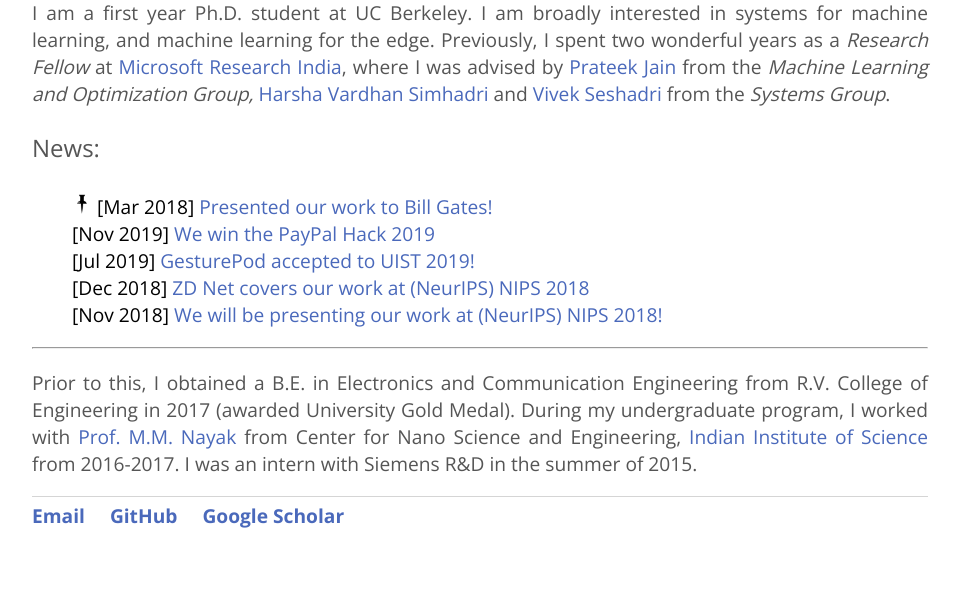
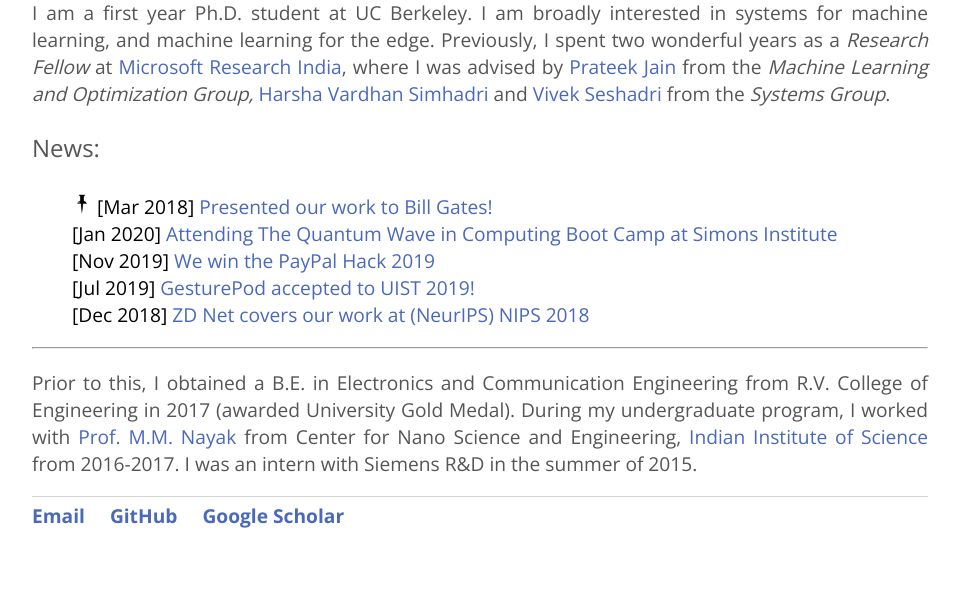
Before and after one commit to ShishirPatil/ShishirPatil.github.io, a Jekyll site: the page built from index.md, in a window 1280 px wide. Shown: the part 318-907 px from the top of the page, without its empty margins (160-1121 px from the left). Built offline with Jekyll 4.4.1, drawn with Linux system fonts in a browser that asks for light colours.

Commit message:
Simons Institute

```diff
--- a/index.md
+++ b/index.md
@@ -37,6 +37,7 @@
         <img style="display: inline;" src="pin.png" alt="logo" height="20px" width="20px" />
         [Mar 2018] <a href = 'https://drive.google.com/file/d/1vQV4ENhC_lkg9FC7BLv6aRDP3e_VgWnX/view?usp=sharing'> Presented our work to Bill Gates!</a><br>
 
+        [Jan 2020] <a href = 'https://simons.berkeley.edu/workshops/schedule/10559'> Attending The Quantum Wave in Computing Boot Camp at Simons Institute</a><br>
         [Nov 2019] <a href = 'https://twitter.com/BerkeleyISchool/status/1191542693446455298'> We win the PayPal Hack 2019</a><br>
         <!-- [Aug 2019] Moved to UC Berkeley for my Ph.D. <br> -->
         [Jul 2019] <a href = 'http://uist.acm.org/uist2019/program/'> GesturePod accepted to UIST 2019!</a><br>
```
